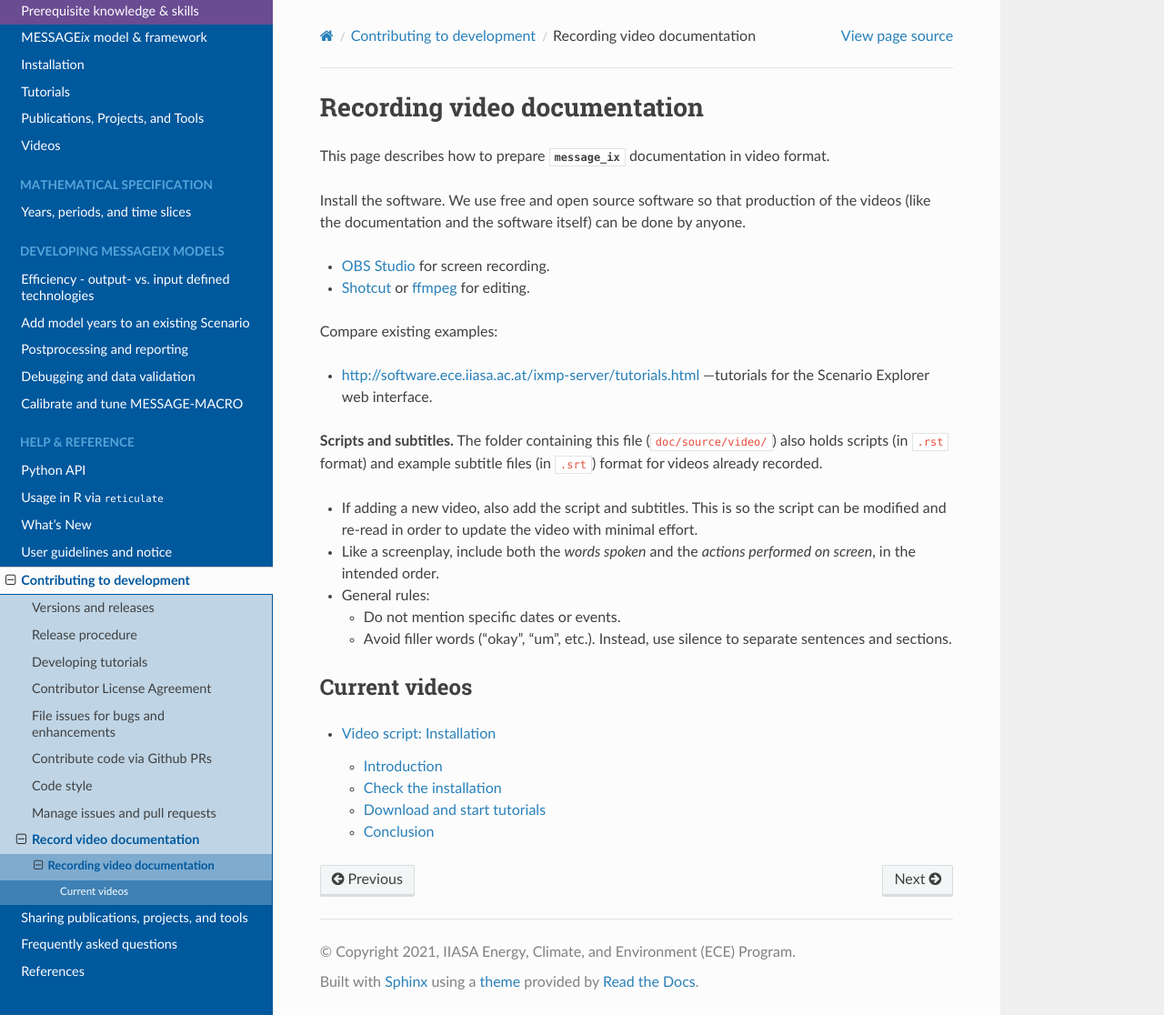
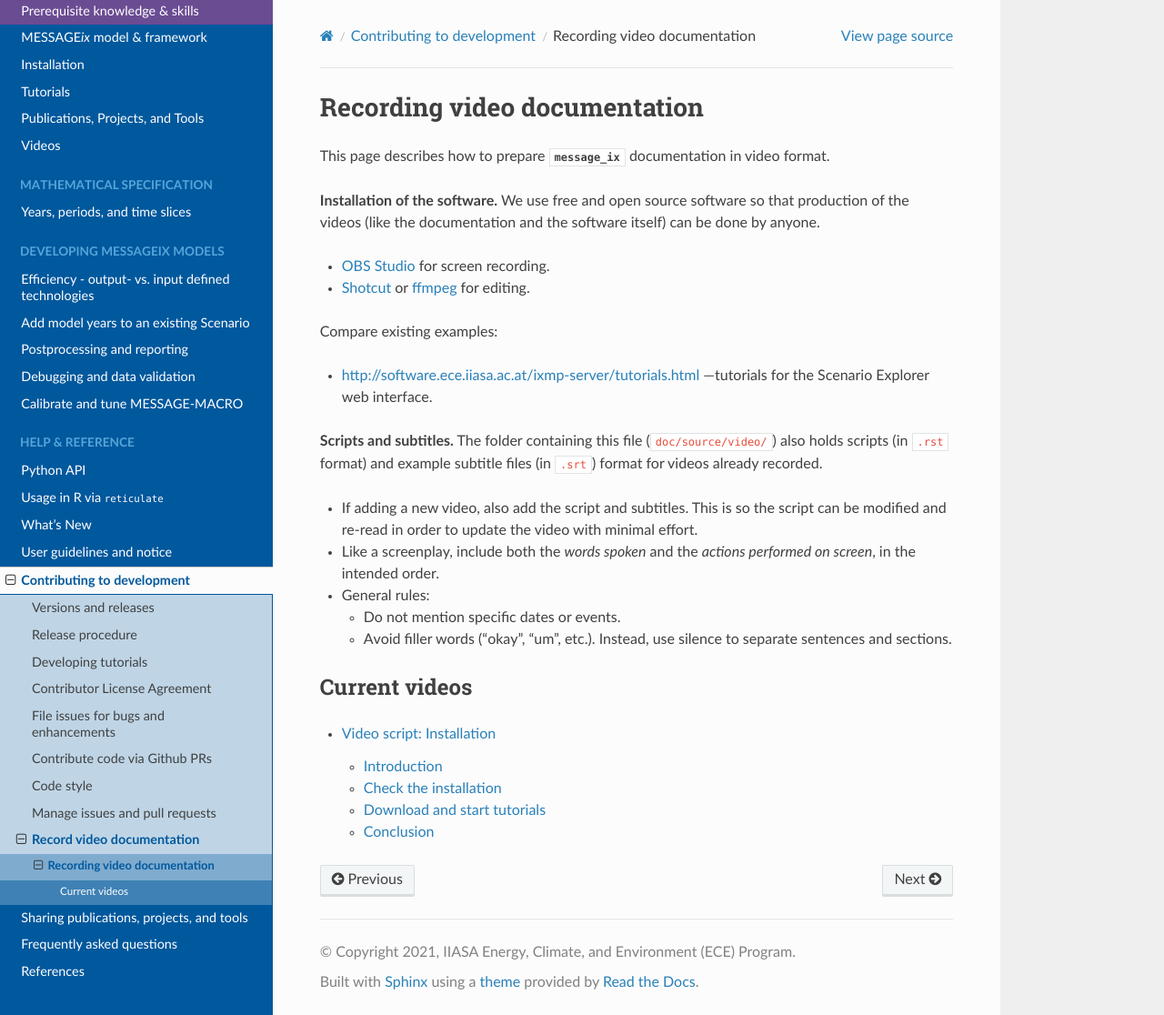
Before and after one commit to iiasa/message_ix, a Sphinx documentation site: the page built from doc/video/recording.rst, in a window 1280 px wide and 1116 px high. Shown: the whole window at 91% size. Built offline with Sphinx 7.4.7 and the Read the Docs theme 2.0.0, drawn with Linux system fonts in a browser that asks for light colours; pages that are not in the unit, such as notebooks, are missing from menus.

Commit message:
Use bold font

```diff
--- a/doc/video/recording.rst
+++ b/doc/video/recording.rst
@@ -3,7 +3,7 @@
 
 This page describes how to prepare :mod:`message_ix` documentation in video format.
 
-Install the software.
+**Installation of the software.**
 We use free and open source software so that production of the videos (like the documentation and the software itself) can be done by anyone.
 
 - `OBS Studio <https://obsproject.com>`_ for screen recording.
```
